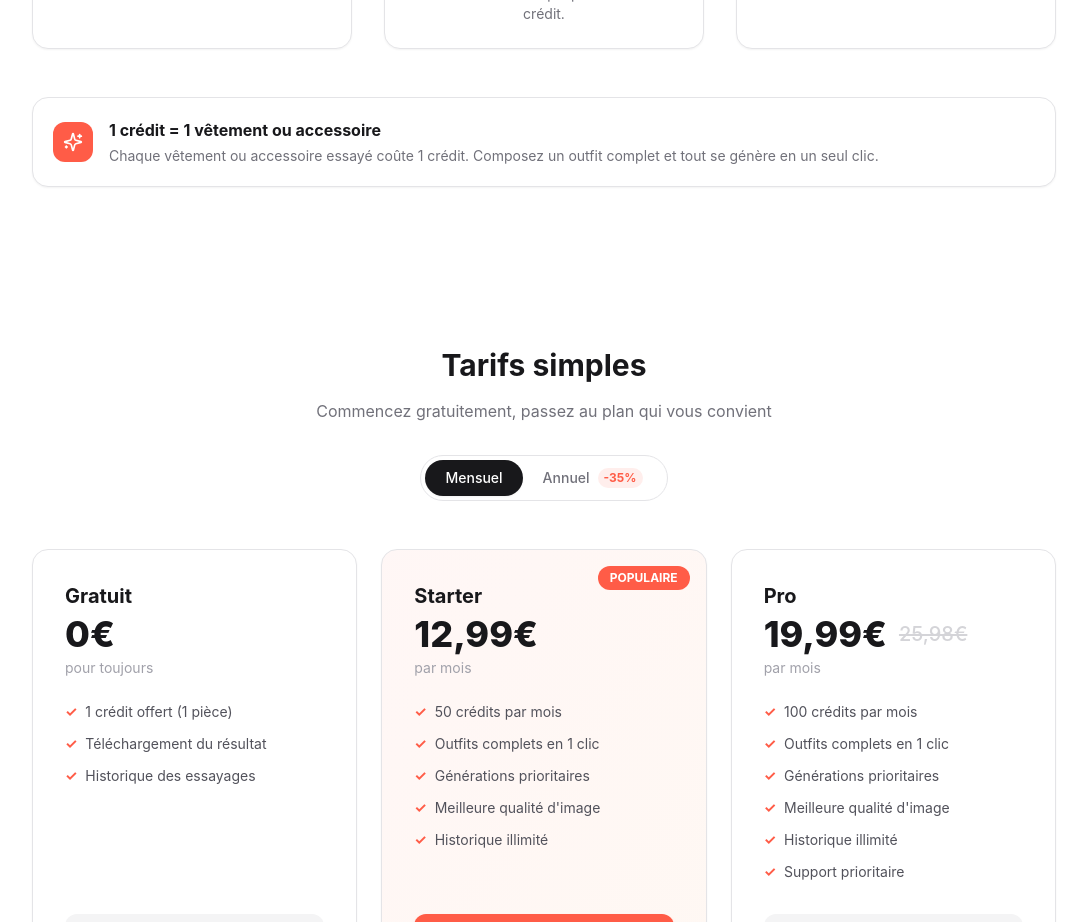
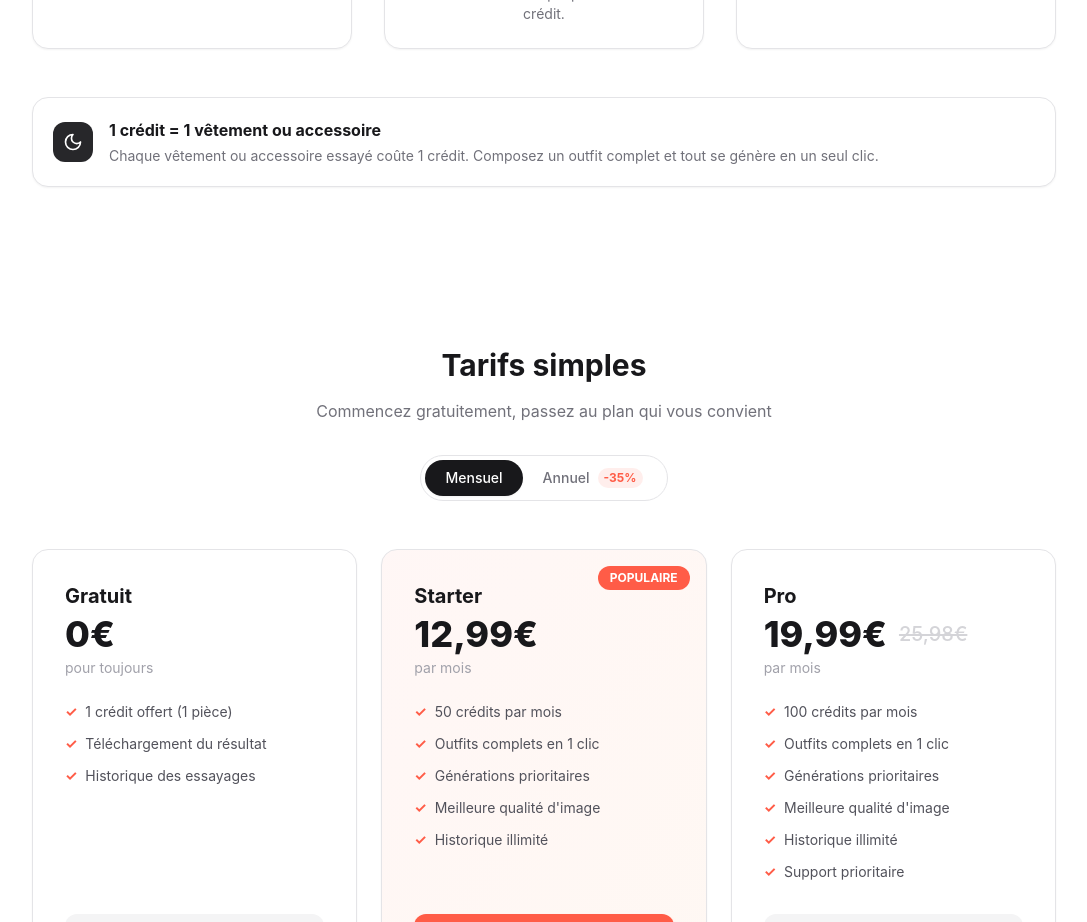
Before and after one commit to julesh66250/tryfit-ai, a Next.js app: page / in a window 1280 px wide. Shown: the part 1800-2722 px from the top of the page, without its empty margins (96-1183 px from the left). Built offline with nearby package versions, Linux system fonts and the light colour scheme; grey boxes are pictures that could not be loaded.

Commit message:
design: lune fond gris fonce dans bloc credits

```diff
--- a/app/page.tsx
+++ b/app/page.tsx
@@ -1,7 +1,7 @@
 'use client'
 
 import Link from 'next/link'
-import { Sparkles, ArrowRight, Star, ChevronDown, ChevronUp } from 'lucide-react'
+import { Sparkles, ArrowRight, Star, ChevronDown, ChevronUp, Moon } from 'lucide-react'
 import { useState, useEffect, useRef } from 'react'
 import Image from 'next/image'
 import TestimonialsColumns from '@/components/TestimonialsColumns'
@@ -259,8 +259,8 @@ export default function LandingPage() {
 
           {/* Explication crédits */}
           <div className="card p-5 bg-brand-500/5 border-brand-500/20 flex items-center gap-4 mt-2">
-            <div className="w-10 h-10 rounded-xl bg-brand-500 flex items-center justify-center flex-shrink-0">
-              <Sparkles className="w-5 h-5 text-white" />
+            <div className="w-10 h-10 rounded-xl bg-zinc-800 flex items-center justify-center flex-shrink-0">
+              <Moon className="w-5 h-5 text-white" />
             </div>
             <div className="text-left">
               <p className="font-bold text-zinc-900 mb-1">1 crédit = 1 vêtement ou accessoire</p>
```
